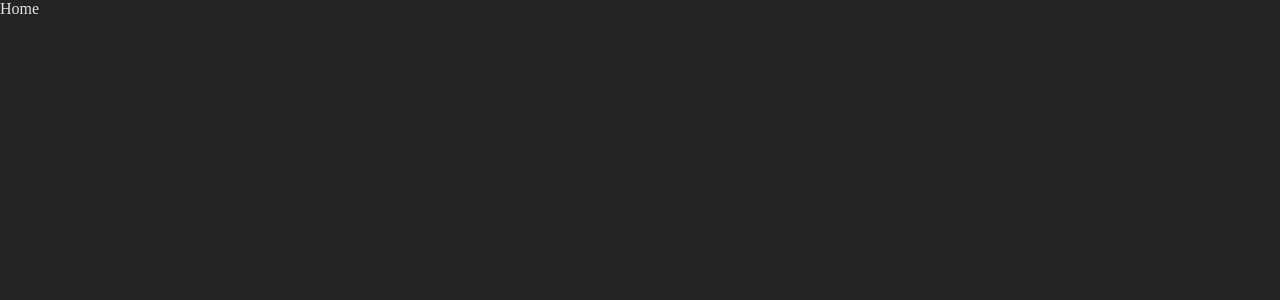
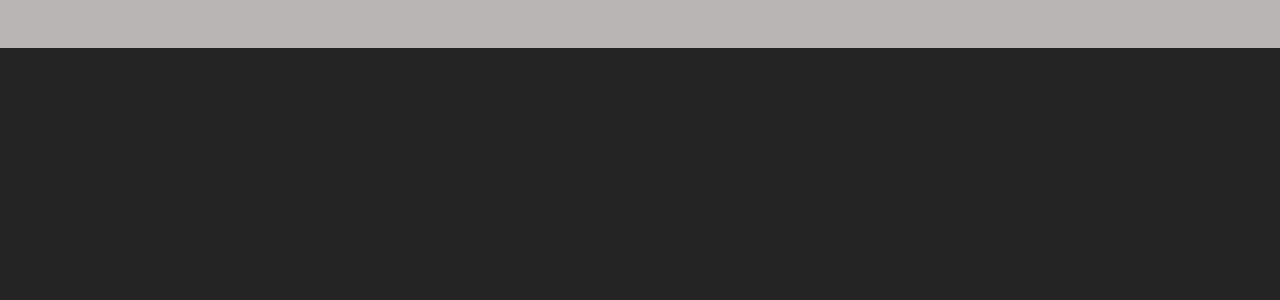
Before and after one commit to metalhead5209/GitStatss, a React (Vite) app: page / in a window 1280 px wide. Shown: the top 300 px of the page. Built offline with nearby package versions, Linux system fonts and the light colour scheme.

Commit message:
starting on components, finished nav boilerplate

```diff
--- a/src/App.jsx
+++ b/src/App.jsx
@@ -3,7 +3,7 @@ import './App.css';
 import Home from './pages/Home';
 import LoginPage from './pages/LoginPage';
 import ErrorPage from './pages/ErrorPage';
-function App() {
+const App = () => {
 
   return (
     <div className="App">
--- a/src/Wrappers.jsx
+++ b/src/Wrappers.jsx
@@ -74,3 +74,39 @@ h1 {
 }
 
 `;
+
+
+// NAVBAR
+export const NavWrapper = styled.nav`
+  display: grid;
+  grid-template-columns: auto auto 100px;
+  text-align: center;
+  justify-content: center;
+  align-items: center;
+  gap: 1.5rem;
+  padding: 1.5rem;
+  margin-bottom: 1.5rem;
+  background: #b9b5b5;
+
+  h4 {
+    margin-bottom: 0;
+    font-weight: 500;
+  }
+
+  img {
+    width: 35px;
+    height: 35px;
+    border-radius: 50%;
+    object-fit: cover;
+  }
+
+  button {
+    background: transparent;
+    border: transparent;
+    font-size: 1.3rem;
+    text-transform: capitalize;
+    letter-spacing: auto;
+    color: grey;
+    cursor: pointer;
+  }
+`
--- /dev/null
+++ b/src/components/NavBar.jsx
@@ -0,0 +1,13 @@
+import React from 'react';
+import styled from 'styled-components';
+import { NavWrapper } from '../Wrappers';
+
+const NavBar = () => {
+  return (
+    <NavWrapper>
+
+    </NavWrapper>
+  )
+}
+
+export default NavBar
--- a/src/pages/Home.jsx
+++ b/src/pages/Home.jsx
@@ -1,10 +1,11 @@
 import React from 'react';
 import styled from 'styled-components';
+import NavBar from '../components/NavBar';
 import { ErrorWrapper } from '../Wrappers';
 
 const Home = () => {
   return (
-    <div>Home</div>
+    <NavBar />
   )
 }
 
```
Also changed, not shown: src/index.js (added).
